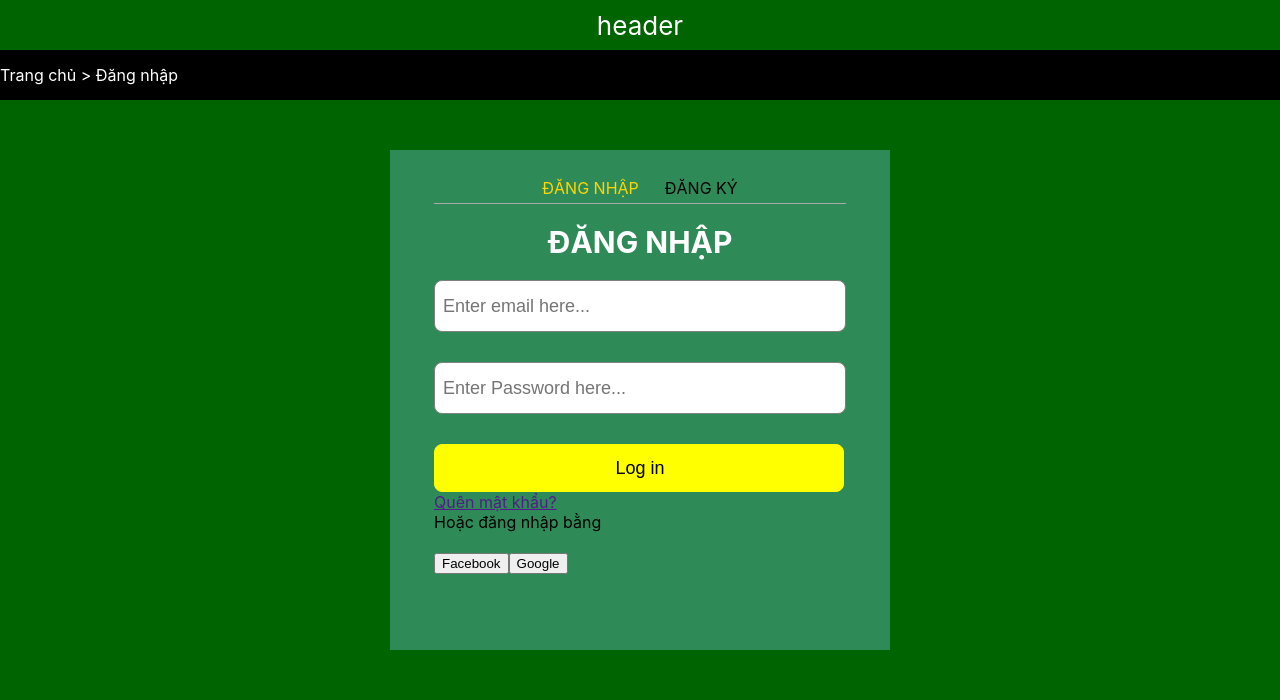
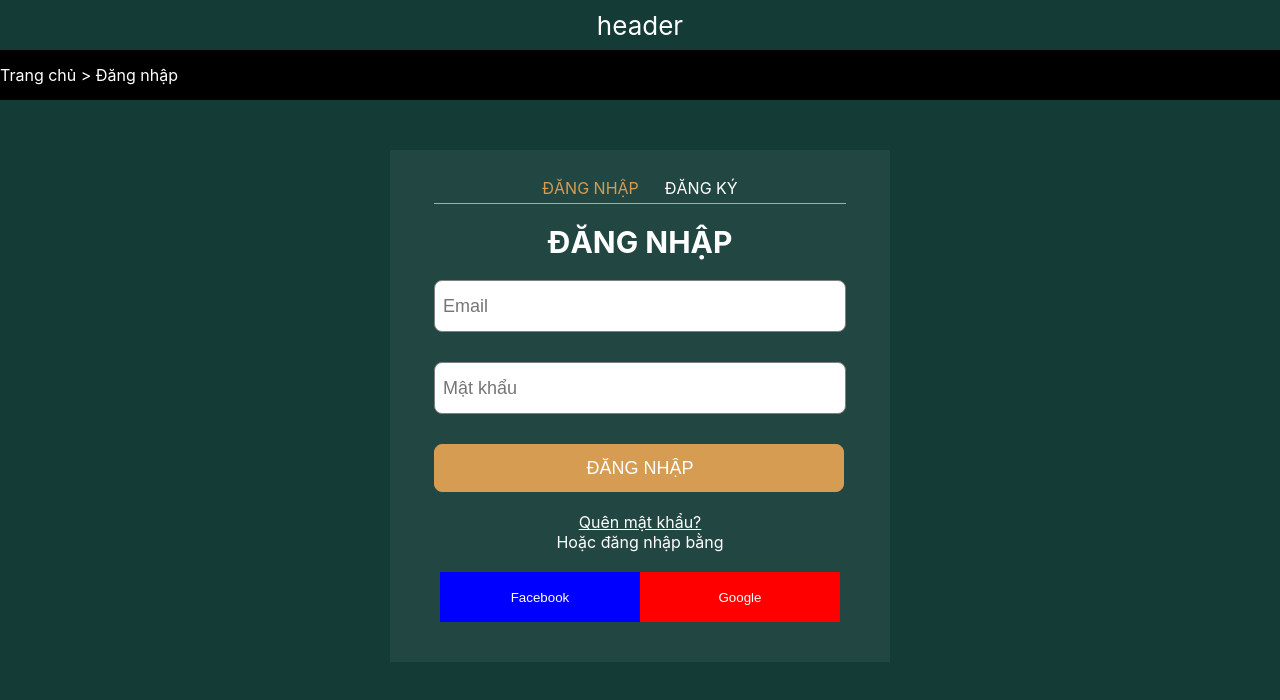
Before and after one commit to web-hus/web, a React (Create React App) app in the folder frontend/: page / in a window 1280 px wide. Shown: the top 700 px of the page. Built offline with nearby package versions, Linux system fonts and the light colour scheme.

Commit message:
Việt Anh
- Đổi màu
- Căn chỉnh center
- Việt hóa chữ

```diff
--- a/frontend/src/App.css
+++ b/frontend/src/App.css
@@ -1,6 +1,6 @@
 .App {
   text-align: center;
-  background-color: blue;
+  background-color: #143B36;
 }
 
 .App-logo {
@@ -15,7 +15,7 @@
 }
 
 .App-header {
-  background-color: darkgreen;
+  background-color: #143B36;
   min-height: 50px;
   display: flex;
   flex-direction: column;
@@ -47,7 +47,7 @@
 }
 
 .Login{
-  background-color: darkgreen;
+  background-color: #143B36;
   justify-content: center;
   align-items: center;
   display: flex;
--- a/frontend/src/App.js
+++ b/frontend/src/App.js
@@ -26,5 +26,5 @@ function App() {
 
   )
 }
-document.body.style.backgroundColor = 'darkgreen'
+document.body.style.backgroundColor = '#143B36'
 export default App;
--- a/frontend/src/components/login.css
+++ b/frontend/src/components/login.css
@@ -3,10 +3,9 @@
     display:flex;
     align-items:center;
     justify-content:start;
-    height:100vh;
-    background-color:seagreen;
+    background-color:#224742;
     width: 500px;
-    height: 500px;
+    min-height:10px;
     margin-top: 50px;
 }
 
@@ -43,9 +42,34 @@
     width:410px;
     font-size:large;
     border-radius:8px;
-    border:1px solid yellow;
+    border:1px solid #D69C52;
     padding-left:8px;
-    background-color: yellow;
+    background-color: #D69C52;
+    color:white;
+}
+
+.text{
+  display:flex;
+  align-items: center;
+  flex-direction: center;
+  justify-content: center;
+  color:white;
+}
+.facebook{
+  color:white;
+  background-color: blue;
+  border:transparent;
+  width:200px;
+  height:50px;
+
+}
+.google{
+  color:white;
+  background-color: red;
+  border:transparent;
+  width:200px;
+  height:50px
+
 }
 
 .react-tabs {
@@ -71,12 +95,13 @@
     list-style: none;
     padding: 6px 12px;
     cursor: pointer;
+    color:white;
   }
 
   .react-tabs__tab--selected {
     background: transparent;
     border-color: transparent;
-    color: gold;
+    color: #D69C52;
     border-radius: 5px 5px 0 0;
   }
 
--- a/frontend/src/components/login.js
+++ b/frontend/src/components/login.js
@@ -31,7 +31,7 @@ const Login = () =>{
                         <div className={'inputContainer'}>
                             <input
                                 value={loginEmail}
-                                placeholder="Enter email here..."
+                                placeholder="Email"
                                 onChange={(ev) => setLoginEmail(ev.target.value)}
                                 className={'inputBox'}
                             />
@@ -42,7 +42,7 @@ const Login = () =>{
                         <div className={'inputContainer'}>
                             <input
                                 value={loginPassword}
-                                placeholder="Enter Password here..."
+                                placeholder="Mật khẩu"
                                 onChange={(ev) => setLoginPassword(ev.target.value)}
                                 className={'inputBox'}
                             />
@@ -51,8 +51,9 @@ const Login = () =>{
                         <br/>
 
                         <div className={'inputContainer'}>
-                            <input className={'inputButton'} type='button' value={'Log in'}/>
+                            <input className={'inputButton'} type='button' value={'ĐĂNG NHẬP'}/>
                         </div>
+                        <br/>
                         <div>
                             <a className='text' href="">Quên mật khẩu?</a>
                             <div className='text'>Hoặc đăng nhập bằng</div>
@@ -111,7 +112,7 @@ const Login = () =>{
                         <div className={'inputContainer'}>
                             <input
                                 value={signupPassword}
-                                placeholder="New Password"
+                                placeholder="Đặt mật khẩu"
                                 onChange={(ev) => setSignupPassword(ev.target.value)}
                                 className={'inputBox'}
                             />
@@ -120,10 +121,11 @@ const Login = () =>{
                         <br/>
 
                         <div className={'inputContainer'}>
-                            <input className={'inputButton'} type='button' value={'Sign Up'}/>
+                            <input className={'inputButton'} type='button' value={'ĐĂNG KÝ'}/>
                         </div>
                     </TabPanel>
                 </Tabs>
+                <br/>
             </div>
 
         </div>
--- a/frontend/src/components/tabs.css
+++ /dev/null
@@ -1,54 +0,0 @@
-.react-tabs {
-  -webkit-tap-highlight-color: transparent;
-}
-
-.react-tabs__tab-list {
-  border-bottom: 1px solid #aaa;
-  margin: 0 0 10px;
-  padding: 0;
-}
-
-.react-tabs__tab {
-  display: inline-block;
-  border: 1px solid transparent;
-  border-bottom: none;
-  bottom: -1px;
-  position: relative;
-  list-style: none;
-  padding: 6px 12px;
-  cursor: pointer;
-}
-
-.react-tabs__tab--selected {
-  background: #fff;
-  border-color: #aaa;
-  color: black;
-  border-radius: 5px 5px 0 0;
-}
-
-.react-tabs__tab--disabled {
-  color: GrayText;
-  cursor: default;
-}
-
-.react-tabs__tab:focus {
-  outline: none;
-}
-
-.react-tabs__tab:focus:after {
-  content: '';
-  position: absolute;
-  height: 5px;
-  left: -4px;
-  right: -4px;
-  bottom: -5px;
-  background: #fff;
-}
-
-.react-tabs__tab-panel {
-  display: none;
-}
-
-.react-tabs__tab-panel--selected {
-  display: block;
-}
```
